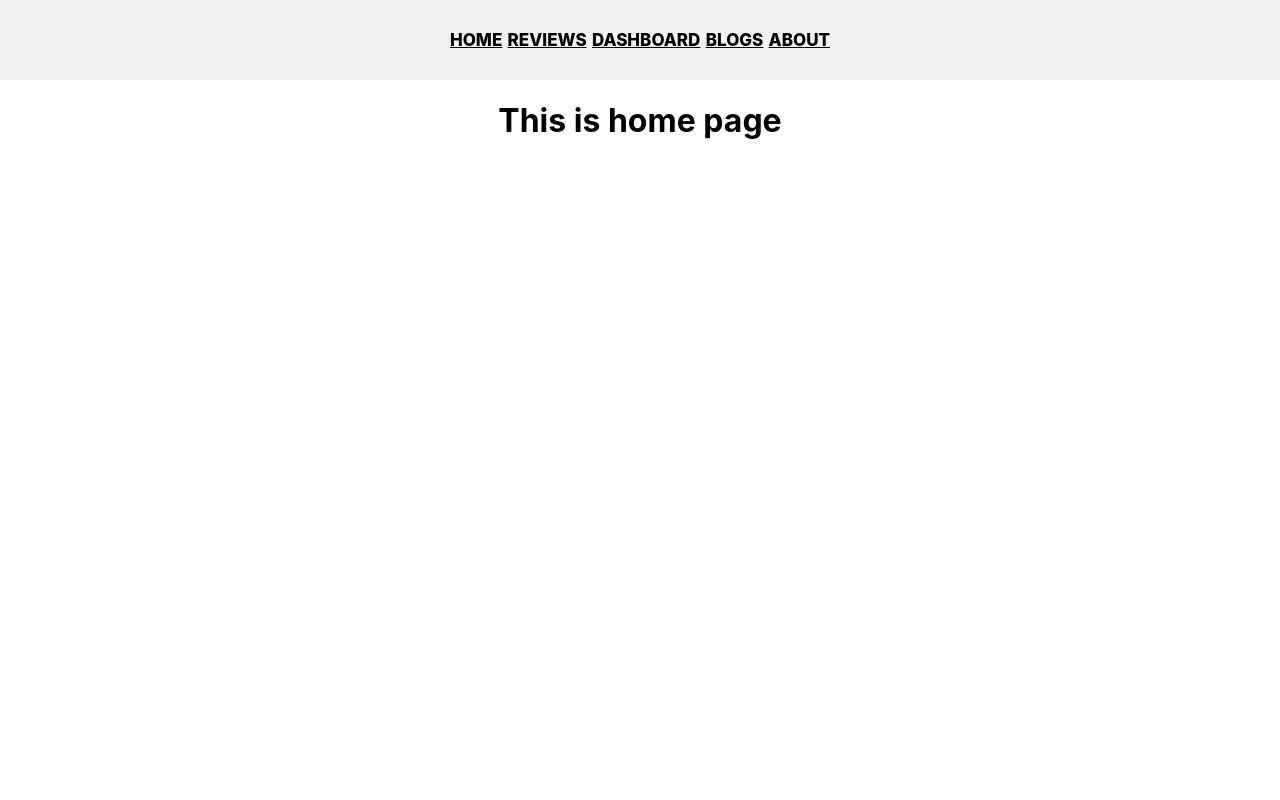
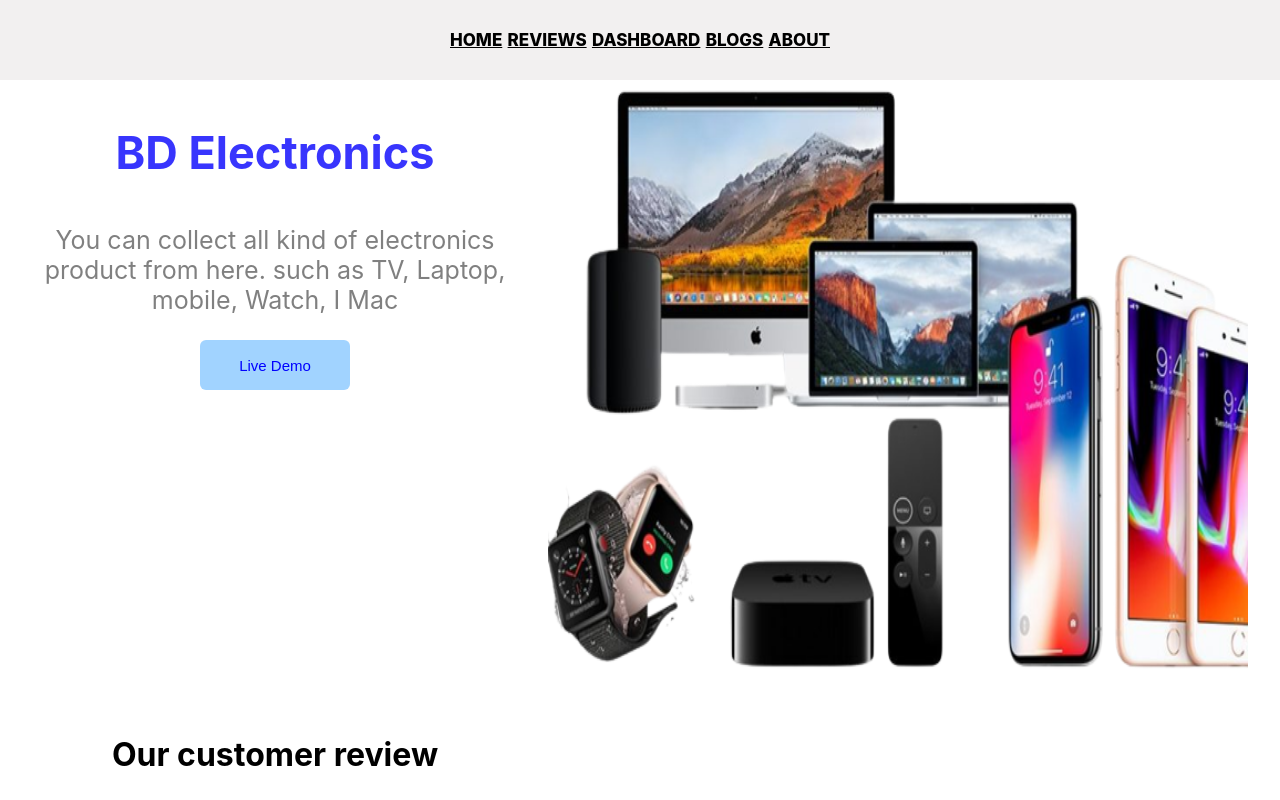
Before and after one commit to MD-Jubayer-Khan/product-analysis-website, a React (Create React App) app: page / in a window 1280 px wide. Built offline with nearby package versions, Linux system fonts and the light colour scheme.

Commit message:
create home component details

```diff
--- a/src/Components/Home/Home.css
+++ b/src/Components/Home/Home.css
@@ -1 +1,6 @@
-rsc
+.container{
+    display: grid;
+    grid-template-columns: 4fr 1fr;
+    grid-gap: 30px;
+
+};
--- a/src/Components/Home/Home.js
+++ b/src/Components/Home/Home.js
@@ -1,11 +1,23 @@
 import React from 'react';
+import image from './image/multiple.png';
+import './Home.css';
 
 const Home = () => {
     return (
-        <div>
-          <h1>This is home page</h1>
+        <div className='container' style={{marginTop:'30px',width: '95%', margin:'auto'}}>
+          <div className='content' style={{}}>
+            <h3 style={{fontSize:'45px',color:'rgb(56, 53, 253)'}}>BD Electronics</h3>
+            <p style={{color: 'gray', fontSize:'25px'}}>You can collect all kind of electronics product from here. such as TV, Laptop, mobile, Watch, I Mac</p>
+            <button style={{border:'none', backgroundColor:'rgb(161, 211, 255)', color:'blue', fontSize:"15px", height:'50px', width:'150px', borderRadius:'6px'}}>Live Demo</button>
+          </div>
+          <div>
+            <img style={{height:"600px", width:'700px'}} src={image} alt="" />
+          </div>
+          <div>
+            <h1>Our customer review</h1>
+          </div>
         </div>
     );
 };
 
-export default Home;<h1>This is home page</h1>
+export default Home;
--- a/src/Components/NotFound/NotFound.js
+++ b/src/Components/NotFound/NotFound.js
@@ -4,6 +4,7 @@ import image from './image/404-errors.png'
 const NotFound = () => {
     return (
         <div style={{marginTop :"40px"}}>
+            <h3>Page not found!!</h3>
             <img src={image} alt="" />
         </div>
     );
```
Also changed, not shown: src/Components/Home/image/multiple.png (added), 1 other file (tests, documents, lock files or other folders).
